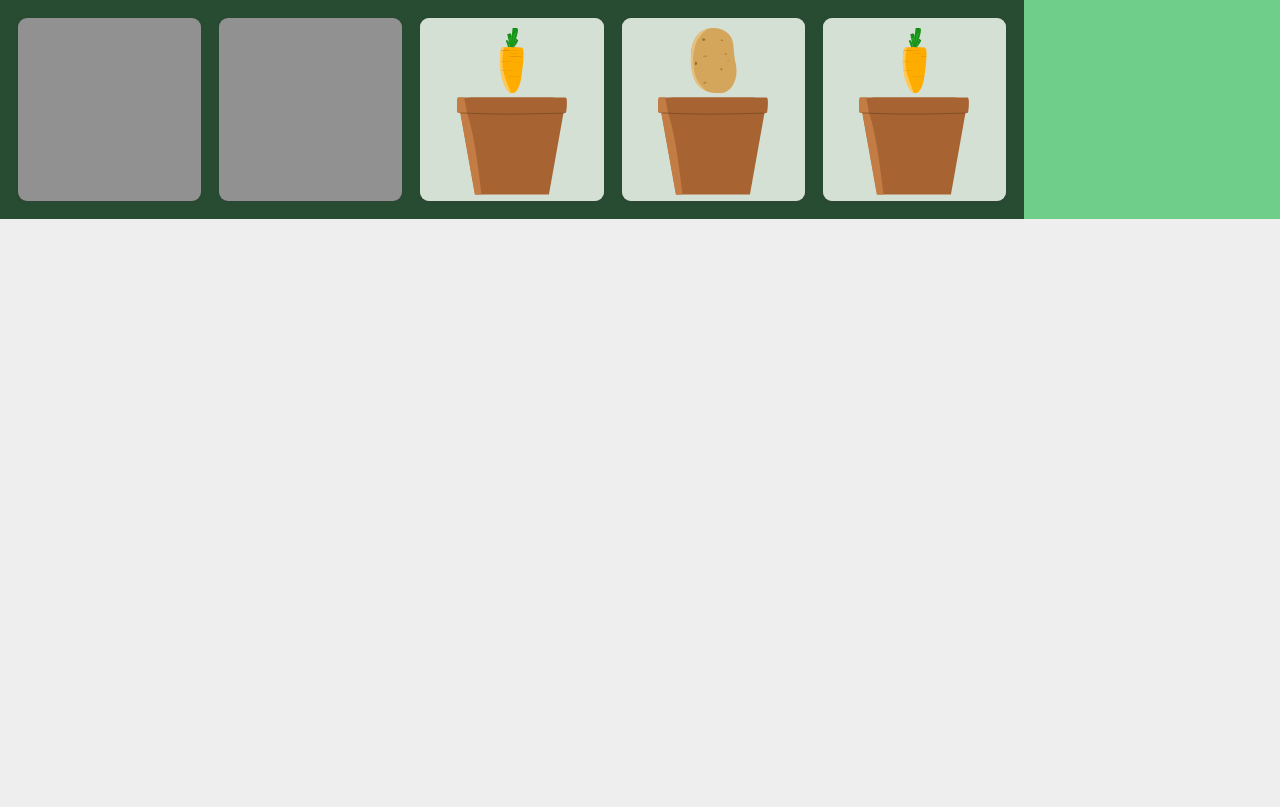
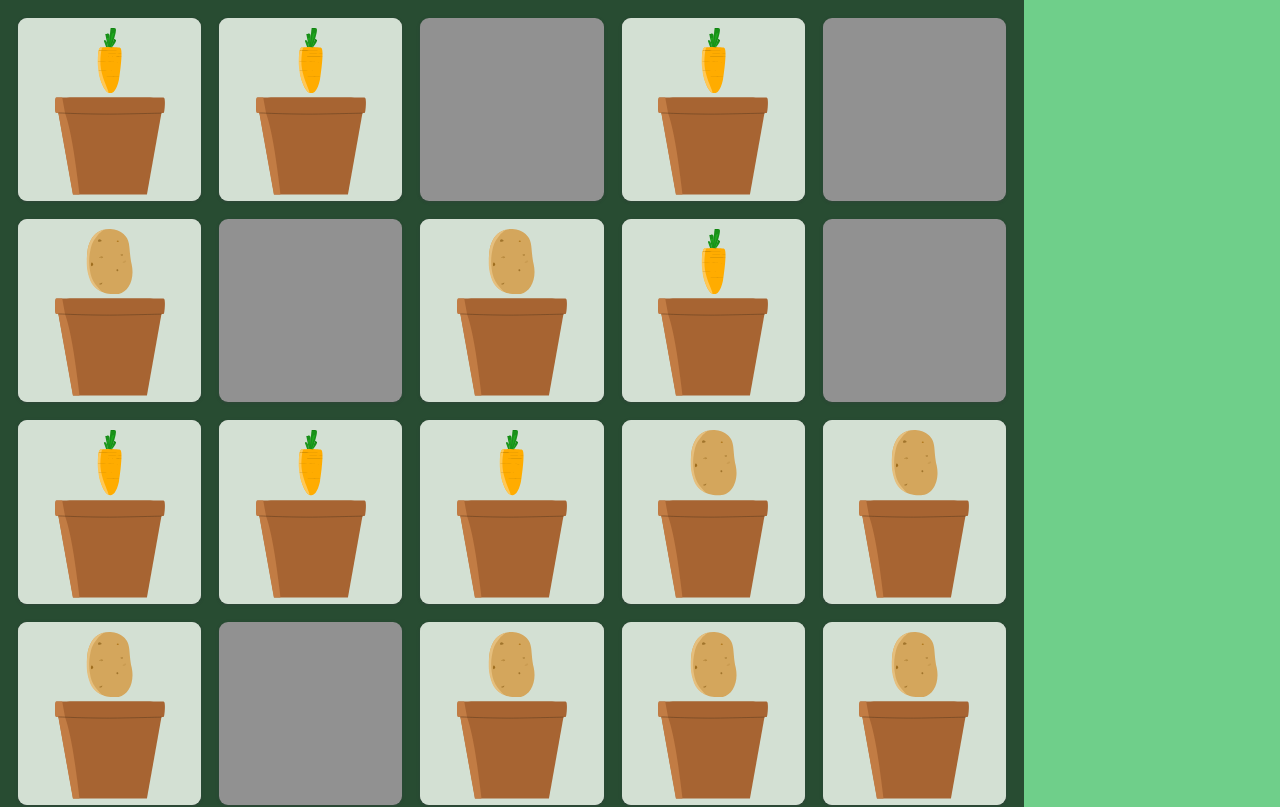
Before and after one commit to bcash8/farm, a React (Vite) app in the folder web/: page / in a window 1280 px wide. Shown: the top 807 px of the page. Built offline with nearby package versions, Linux system fonts and the light colour scheme.

Commit message:
increased to 32 tiles

```diff
--- a/web/src/components/TileGrid.tsx
+++ b/web/src/components/TileGrid.tsx
@@ -8,10 +8,10 @@ export function TileGrid() {
   const [beingDragged, setBeingDragged] = useState<number | undefined>(undefined);
 
   useEffect(() => {
-    const tileArr = Array(5).fill(null);
+    const tileArr = Array(32).fill(null);
     const filledArr: TileType[] = tileArr.map(() => {
       const num = Math.random();
-      if (num > .5) return { category: 'Plant', type: num > .75 ? 'Carrot' : 'Potato', progress: 100, amount: 1 }
+      if (num > .25) return { category: 'Plant', type: num > .75 ? 'Carrot' : 'Potato', progress: 100, amount: 1 }
       else return { category: 'Empty' }
     });
 
```
